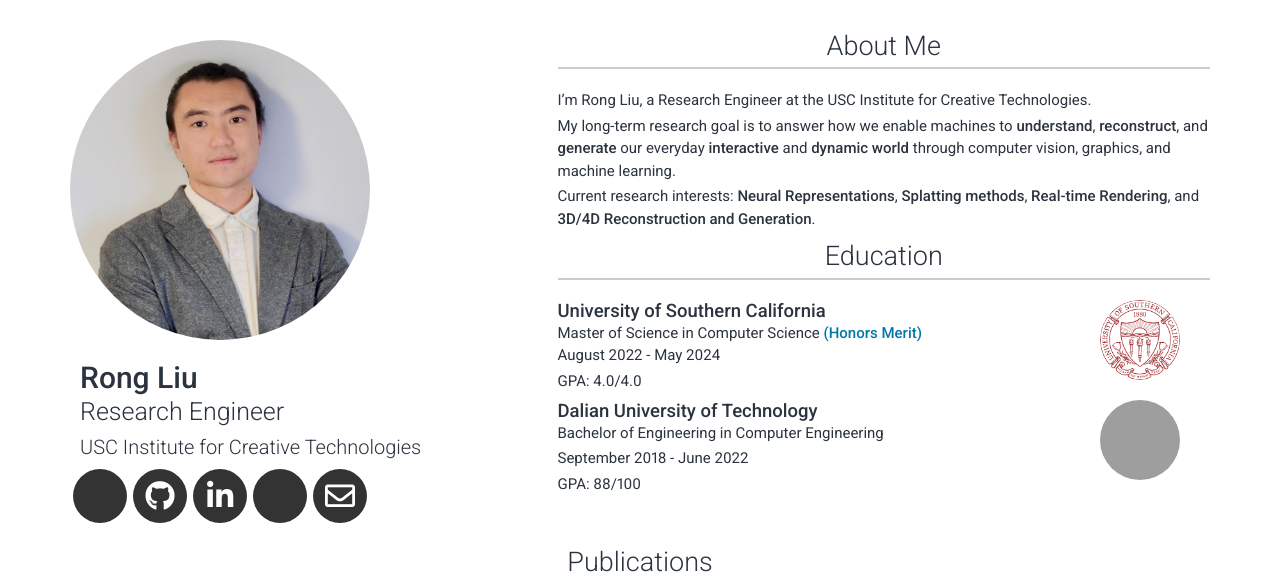
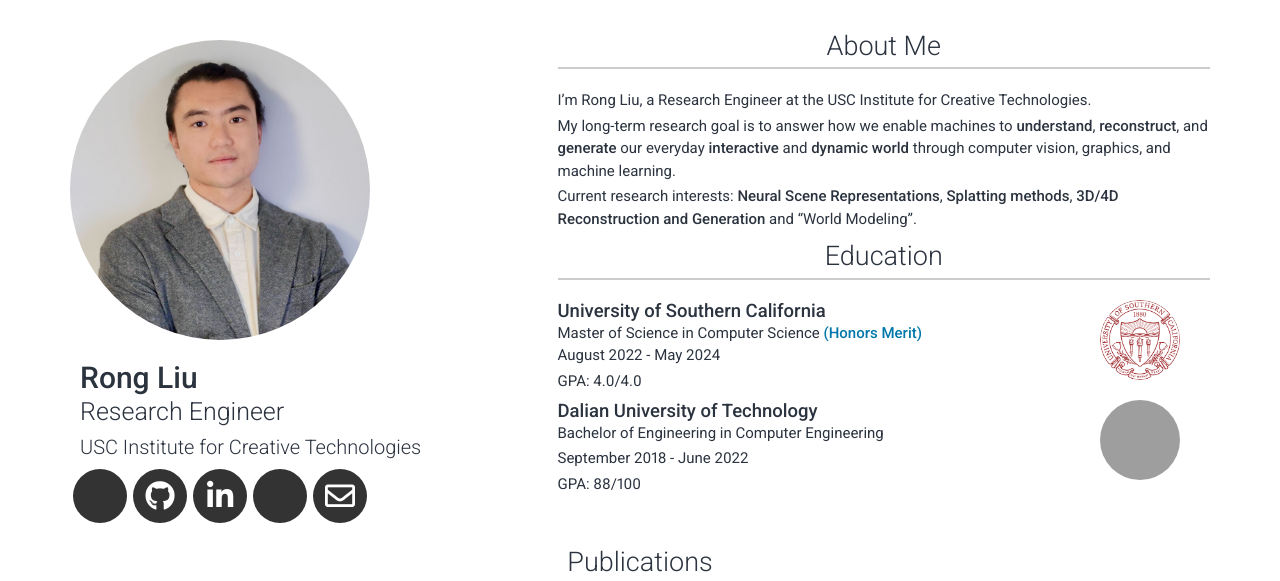
Before and after one commit to RongLiu-Leo/rongliu-leo.github.io, a Jekyll site: the page built from index.md, in a window 1280 px wide and 900 px high, cut to the strip 0-581 px from the top of the window. Built offline with Jekyll 4.4.1, drawn with Linux system fonts in a browser that asks for light colours; nearby versions of some CDN libraries; a style sheet for code colours, icons or effects is not loaded; grey boxes are pictures that could not be loaded.

Commit message:
Update _config.yml

```diff
--- a/_config.yml
+++ b/_config.yml
@@ -41,7 +41,7 @@ about_content: | # this will include new lines to allow paragraphs
 
   My long-term research goal is to answer how we enable machines to **understand**, **reconstruct**, and **generate** our everyday **interactive** and **dynamic world** through computer vision, graphics, and machine learning.
 
-  Current research interests: **Neural Representations**, **Splatting methods**, **Real-time Rendering**, and **3D/4D Reconstruction and Generation**.
+  Current research interests: **Neural Scene Representations**, **Splatting methods**, **3D/4D Reconstruction and Generation** and "World Modeling".
 
 content:
 
```
